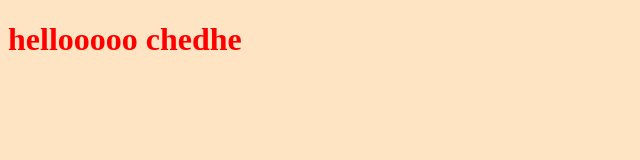
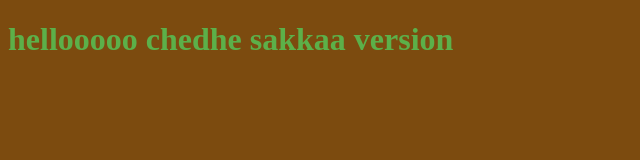
Before and after one commit to shedhae/myProject, a plain HTML site: page index.html in a window 1280 px wide. Shown: the whole page, without its empty margins (0-640 px from the left). Drawn offline with Linux system fonts and the light colour scheme.

Commit message:
changing style for title

```diff
--- a/index.html
+++ b/index.html
@@ -7,7 +7,7 @@
     <link rel="stylesheet" href="style.css">
 </head>
 <body>
-    <h1>hellooooo chedhe </h1>
+    <h1>hellooooo chedhe sakkaa version </h1>
     <script>src="app.js"</script>
 </body>
 </html>
--- a/style.css
+++ b/style.css
@@ -1,9 +1,9 @@
 h1 {
 
-    color: red;
+    color: rgb(92, 176, 73);
 }
 
 body {
-   background-color: bisque;
+   background-color: rgb(124, 75, 15);
 
 }
```
